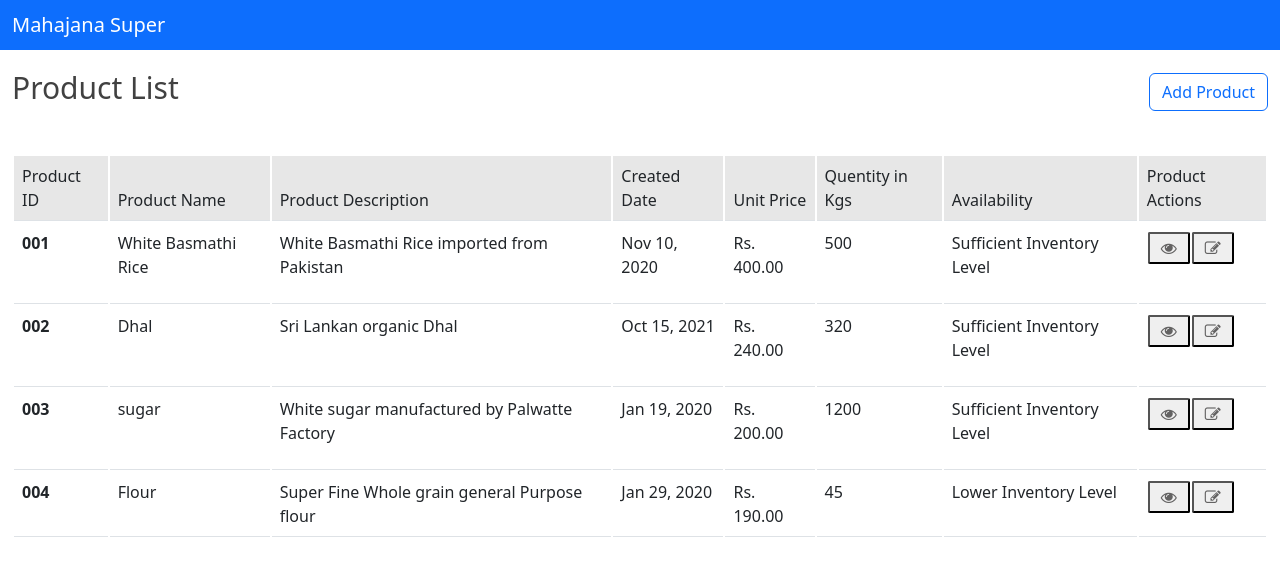
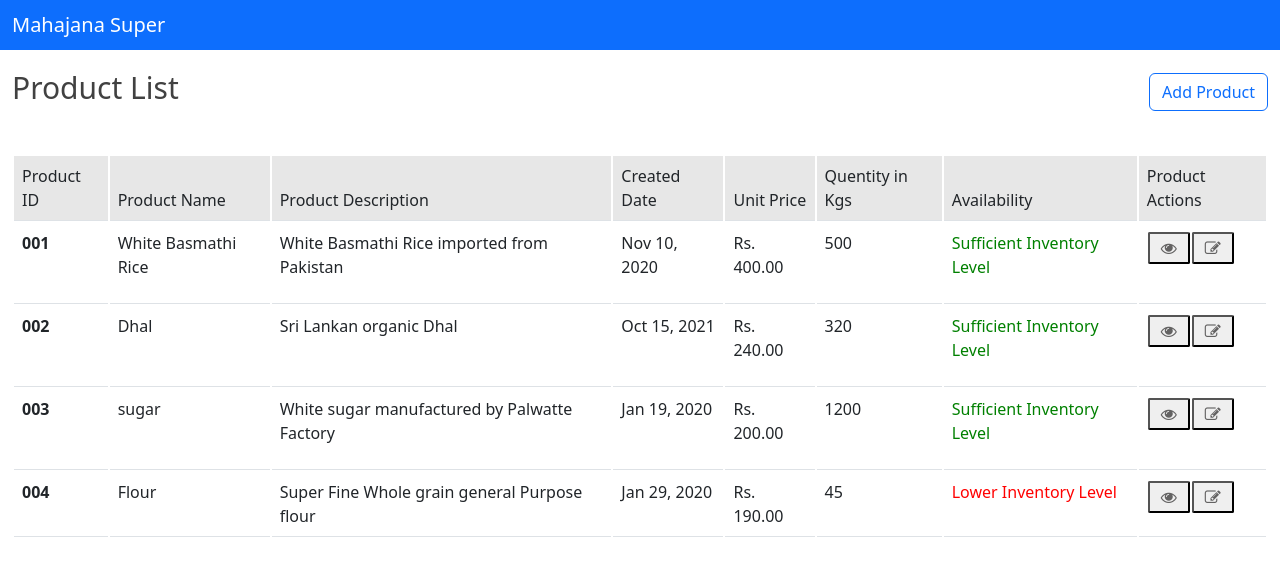
Before and after one commit to kalharatennakoon/mahajana-super, an Angular app: page / in a window 1280 px wide. Shown: the top 576 px of the page. Built offline with nearby package versions, Linux system fonts and the light colour scheme.

Commit message:
applied directives: ngClass & ngStyle

```diff
--- a/src/app/components/products/products.component.html
+++ b/src/app/components/products/products.component.html
@@ -35,8 +35,13 @@
             <td>{{ product.unitPrice | currency: 'Rs. '}}</td>
             <td>{{ product.quantity }}</td>
             <td>
-              <p *ngIf="product.quantity <= 50">Lower Inventory Level</p>
-              <p *ngIf="product.quantity > 50">Sufficient Inventory Level</p>
+              <!-- <p *ngIf="product.quantity <= 50">Lower Inventory Level</p> -->
+              <!-- <p *ngIf="product.quantity > 50">Sufficient Inventory Level</p> -->
+
+              <!-- <p *ngIf="product.quantity <= 50" [ngClass]="'bg-danger'">Lower Inventory Level</p> -->
+              <p *ngIf="product.quantity <= 50" [ngStyle]="{'color':'red'}">Lower Inventory Level</p>
+              <!-- <p [ngClass]="product.quantity <= 50 ? 'bg-danger' : '' ">Lower Inventory Level</p> -->
+              <p *ngIf="product.quantity > 50" [ngStyle]="{'color':'green'}">Sufficient Inventory Level</p>
             </td>
             <td>
               <button type="button" class="btn-xs icon">
```
